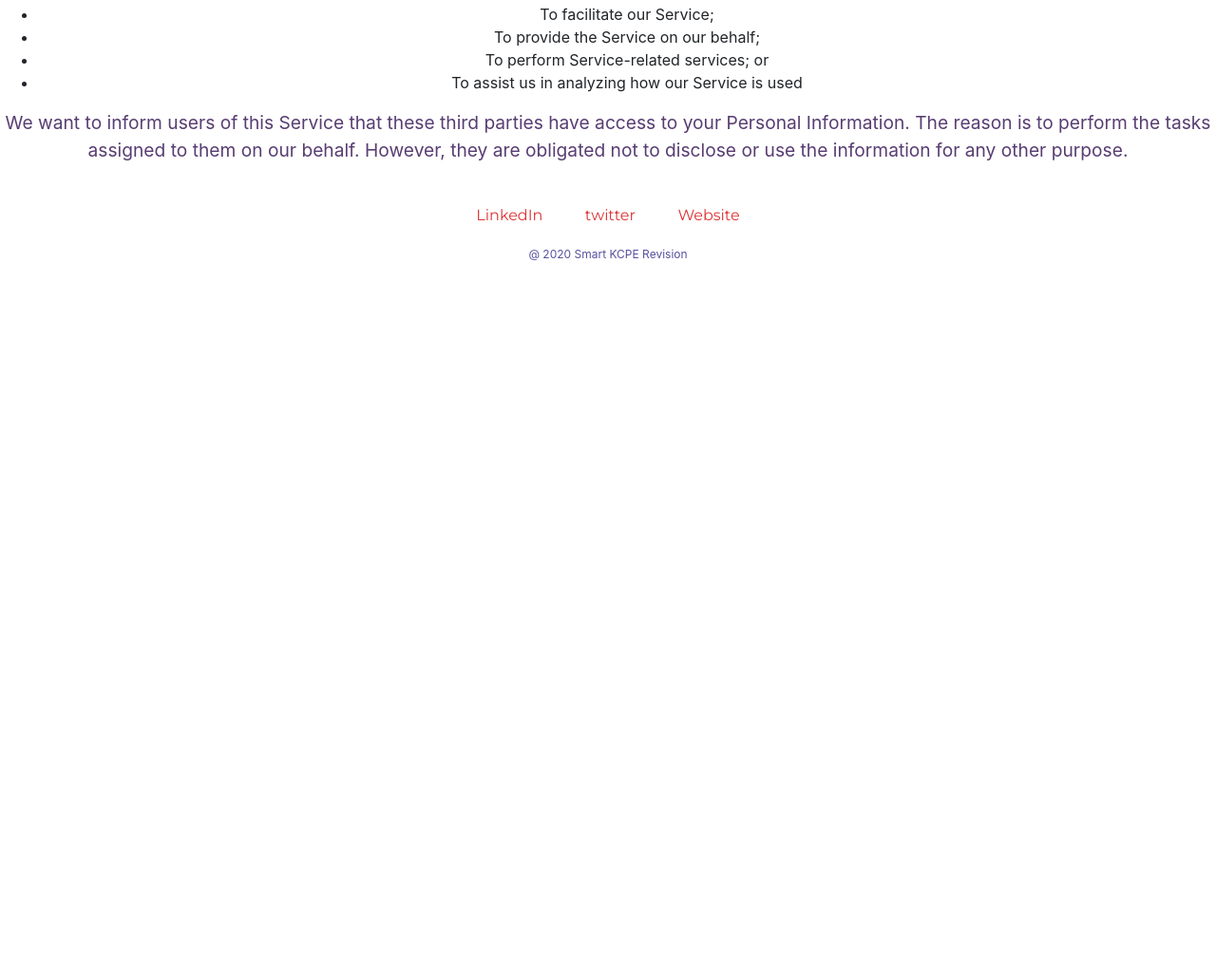
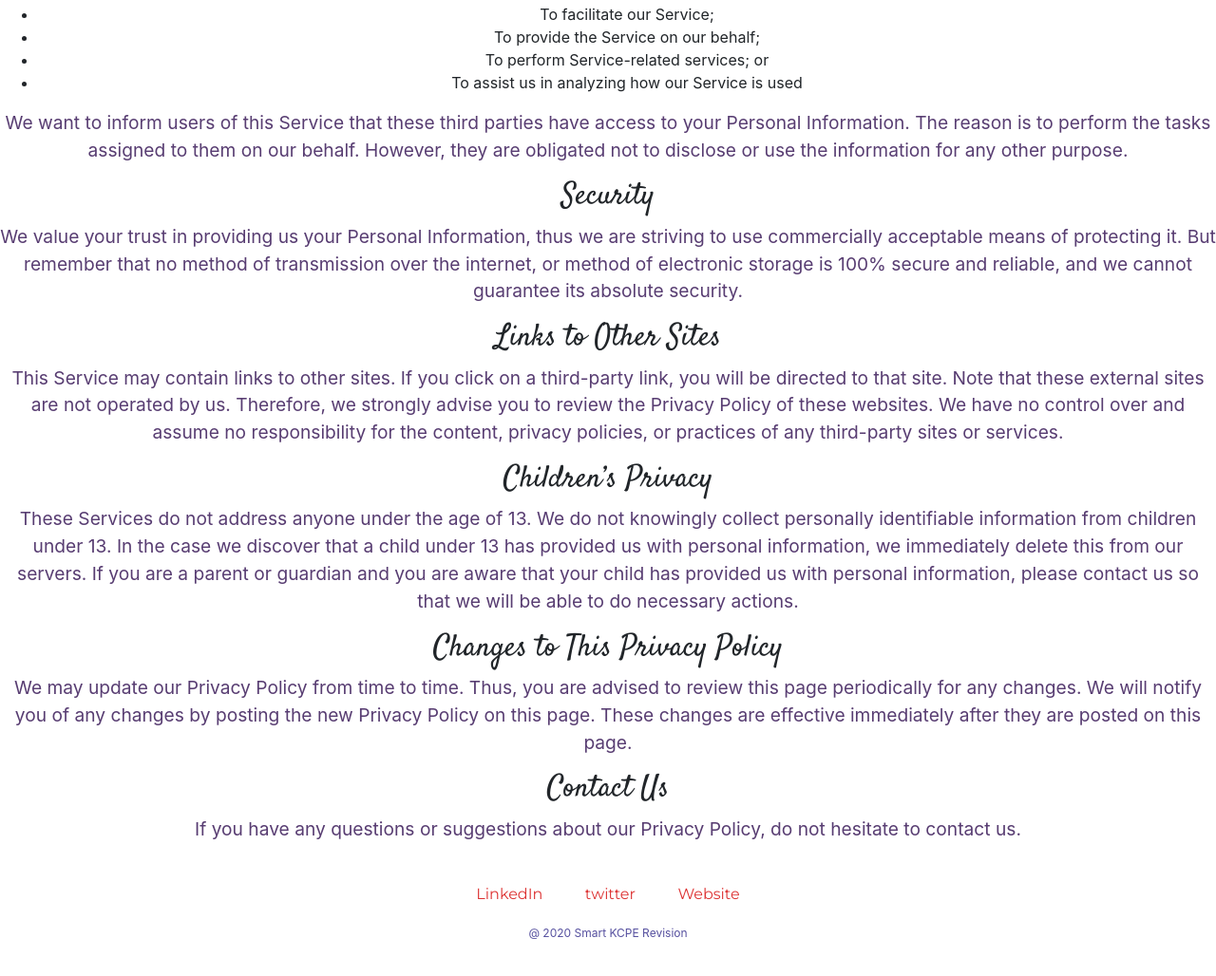
Before and after one commit to elimikasmart/smartkcpescience, a plain HTML site: page policy.html in a window 1280 px wide. Shown: the part 1061-2089 px from the top of the page at 95% size. Before the commit the page ends 1400 px from the top, so only its background shows below. Drawn offline with nearby package versions, Linux system fonts and the light colour scheme; files that its build step writes are made by us from their sources.

Commit message:
Update policy.html

```diff
--- a/policy.html
+++ b/policy.html
@@ -23,7 +23,7 @@
     <link rel="preconnect" href="https://fonts.gstatic.com">
     <link href="https://fonts.googleapis.com/css2?family=Dancing+Script:wght@500&family=Lobster&family=Satisfy&display=swap" rel="stylesheet">
     <!--My Style Sheet-->
-    <link rel="stylesheet" href="css/styles.css">
+    <link rel="stylesheet" href="styles.css">
     <!--Favicon icon-->
     <link rel="icon" href="images/favicon.png">
 </head>
@@ -63,8 +63,26 @@ This Service does not use these “cookies” explicitly. However, the app may u
     </ul>
     </p>
     <p>We want to inform users of this Service that these third parties have access to your Personal Information. The reason is to perform the tasks assigned to them on our behalf. However, they are obligated not to disclose or use the information for any other purpose.</p>
+    <h2>Security</h2>
+    <p>
+We value your trust in providing us your Personal Information, thus we are striving to use commercially acceptable means of protecting it. But remember that no method of transmission over the internet, or method of electronic storage is 100% secure and reliable, and we cannot guarantee its absolute security.
+    </p>
+    <h2>Links to Other Sites</h2>
+    <p>
+This Service may contain links to other sites. If you click on a third-party link, you will be directed to that site. Note that these external sites are not operated by us. Therefore, we strongly advise you to review the Privacy Policy of these websites. We have no control over and assume no responsibility for the content, privacy policies, or practices of any third-party sites or services.
+    </p>
+     <h2>Children’s Privacy</h2>
+    <p>
+These Services do not address anyone under the age of 13. We do not knowingly collect personally identifiable information from children under 13. In the case we discover that a child under 13 has provided us with personal information, we immediately delete this from our servers. If you are a parent or guardian and you are aware that your child has provided us with personal information, please contact us so that we will be able to do necessary actions.
+    </p>
+    <h2>Changes to This Privacy Policy</h2>
+    <p>
+We may update our Privacy Policy from time to time. Thus, you are advised to review this page periodically for any changes. We will notify you of any changes by posting the new Privacy Policy on this page. These changes are effective immediately after they are posted on this page.
+    </p>
+    <h2>Contact Us</h2>
+<p>If you have any questions or suggestions about our Privacy Policy, do not hesitate to contact us.</p>
 
-        <div class="bottom-container">
+       <div class="bottom-container">
 
             <a class="footer-link" href="https://ke.linkedin.com/">LinkedIn</a>
             <a class="footer-link" href="https://twitter.com/?lang=en">twitter</a>
```
